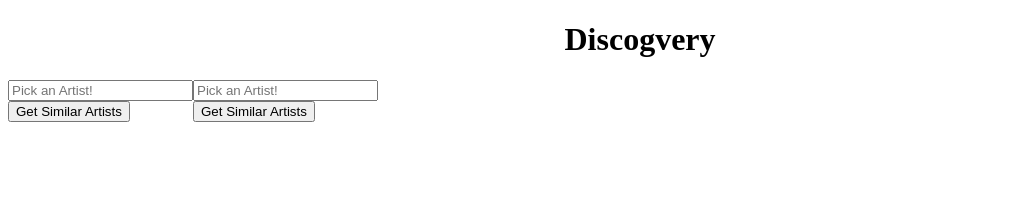
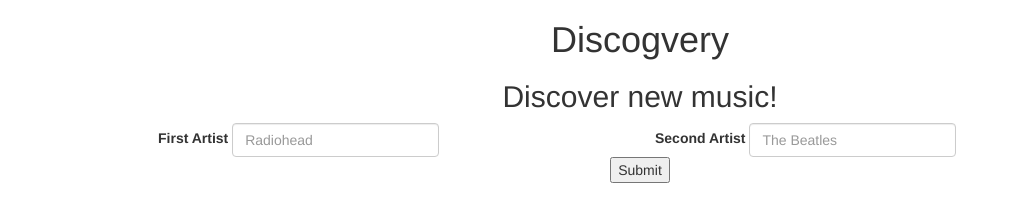
Before and after one commit to AbhiGulati/Discogvery, a website: page client/index.html in a window 1280 px wide. Shown: the whole page, without its empty margins (0-1011 px from the left). Drawn offline with nearby package versions, Linux system fonts and the light colour scheme.

Commit message:
started styling with bootstrap

```diff
--- a/bower.json
+++ b/bower.json
@@ -2,12 +2,11 @@
   "name": "angular",
   "version": "0.0.0",
   "license": "MIT",
-
   "ignore": [
     "**/.*"
   ],
-
   "dependencies": {
-    "angular": "~1.2.18"
+    "angular": "~1.2.18",
+    "bootstrap": "~3.3.5"
   }
 }
--- a/client/app.js
+++ b/client/app.js
@@ -1,12 +1,20 @@
 angular.module('music', ['music.services'])
 
 .controller('search', function ($scope, APICalls) {
-  $scope.similarArtists = [];
+  $scope.similarArtists = {left:[], right:[]};
 
-  $scope.getSimilar = function(artist) {
-    APICalls.getSimilar(artist)
-    .then(function (result) {
-      $scope.similarArtists = result.data.similarartists.artist;
-    });
+  $scope.getSimilar = function(artist, side) {
+    if(side === 'left' || side === 'right') {
+      APICalls.getSimilar(artist)
+      .then(function (result) {
+        $scope.similarArtists[side] = result.data.similarartists.artist;
+      });
+    } else {
+      console.log("invalid input for 'side'");
+    }
+  }
+
+  $scope.getBoth = function() {
+
   }
 });
--- a/client/index.html
+++ b/client/index.html
@@ -3,7 +3,8 @@
 <html ng-app="music">
   <head>
     <meta charset="utf-8" />
-    <title>Getting Started</title>
+    <title>Discovery</title>
+    <link rel="stylesheet" href="https://maxcdn.bootstrapcdn.com/bootstrap/3.3.5/css/bootstrap.min.css">
     <link rel="stylesheet" href="./styles.css">
     <div ng-view></div>
   </head>
@@ -11,23 +12,43 @@
   <body>
     <header>
     <h1>Discogvery</h1>
+    <h2>Discover new music!</h2>
     </header>
 
-    <div ng-controller="search">
-      <div class="side" id="left">
-        <div><input type='text' ng-model='artist1' placeholder='Pick an Artist!' /></div>
-        <button ng-click="getSimilar(artist1)">Get Similar Artists</button>
-      </div>
+    <div class="container search" ng-controller="search">
+      <form class="form-inline">
+        <div class="form-group col-sm-6">
+          <label for="artist1">First Artist</label>
+          <input type="text" class="form-control" id="artist1" ng-model="artist1" placeholder="Radiohead">
+        </div>
+        <div class="form-group col-sm-6">
+          <label for="artist2">Second Artist</label>
+          <input type="text" class="form-control" id="artist2" ng-model="artist2" placeholder="The Beatles">
+        </div>
+      </form>
+      <button>Submit</button>
+    </div>
+    <!--
+      <span class="side" id="left">
+        <span><input type='text' ng-model='artist1' placeholder='Pick an Artist!' /></span>
+        <button ng-click="getSimilar(artist1,'left')">Get Similar Artists</button>
+        <div class="artist" ng-repeat="artist in similarArtists.left">
+          {{artist.match.toPrecision(3)}} {{artist.name}}
+        </div>
+      </span>
 
-      <div class="side" id="right">
-        <div><input type='text' ng-model='artist2' placeholder='Pick an Artist!' /></div>
-        <button ng-click="getSimilar(artist2)">Get Similar Artists</button>
-      </div>
+      <span class="side" id="right">
+        <span><input type='text' ng-model='artist2' placeholder='Pick an Artist!' /></span>
+        <button ng-click="getSimilar(artist2,'right')">Get Similar Artists</button>
+        <div class="artist" ng-repeat="artist in similarArtists.right">
+          {{artist.match.toPrecision(3)}} {{artist.name}}
+        </div>
+      </span>
 
-      <div class="artist" ng-repeat="artist in similarArtists">
+      <div class="artist" ng-repeat="artist in commonArtists">
         {{artist.match}} {{artist.name}}
-      </div>
-    </div>
+      </div> -->
+
 
     <script src="lib/angular/angular.js"></script>
     <script src="./app.js"></script>
--- a/client/styles.css
+++ b/client/styles.css
@@ -4,10 +4,12 @@ header {
   text-align: center;
 }
 
-#left {
-  float:left;
+.search {
+  max-width:80%;
 }
 
-#right {
-  float:left;
+button {
+  margin: 0 auto;
+  max-width: 100%;
+  display: block;
 }
```
Also changed, not shown: 1 other file.
